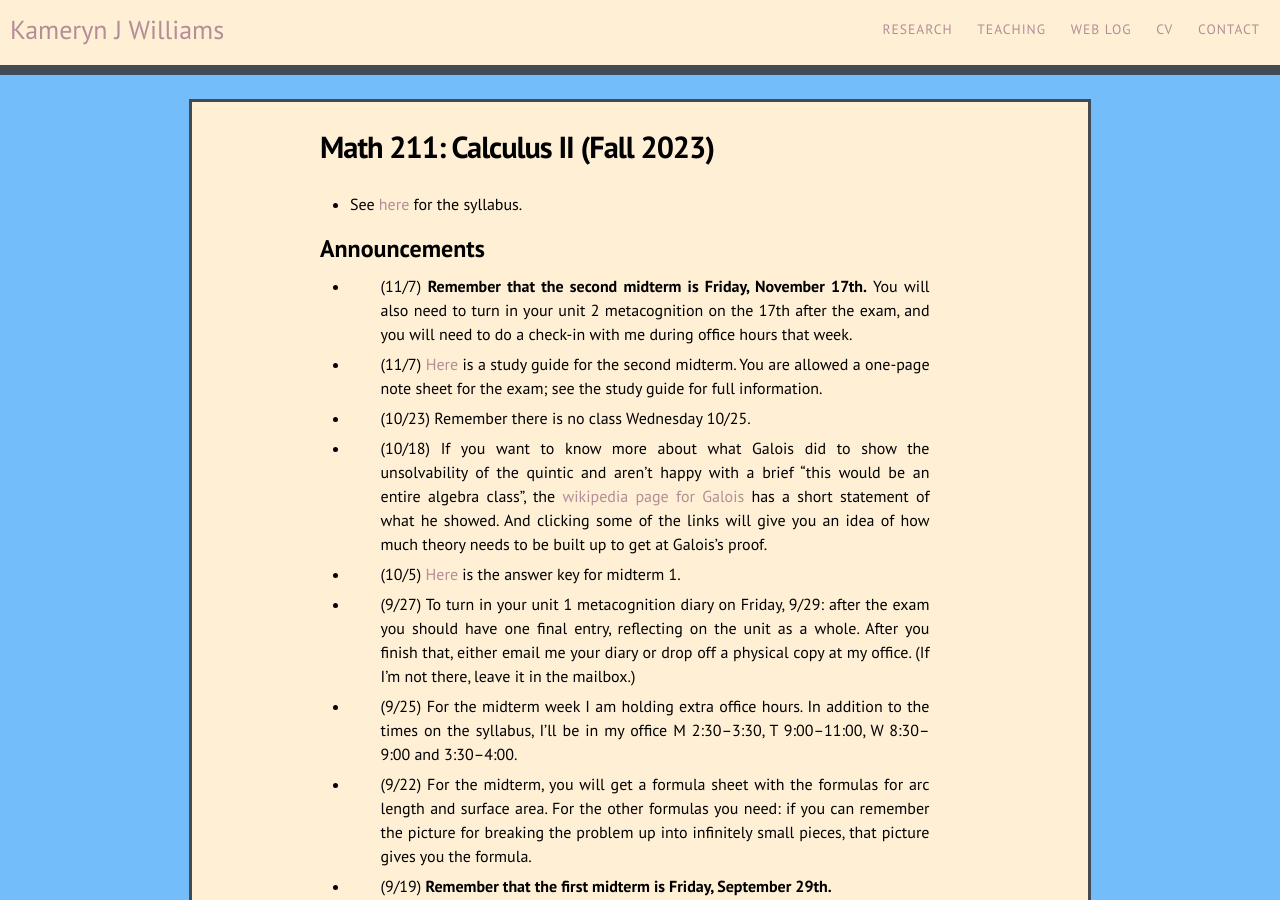
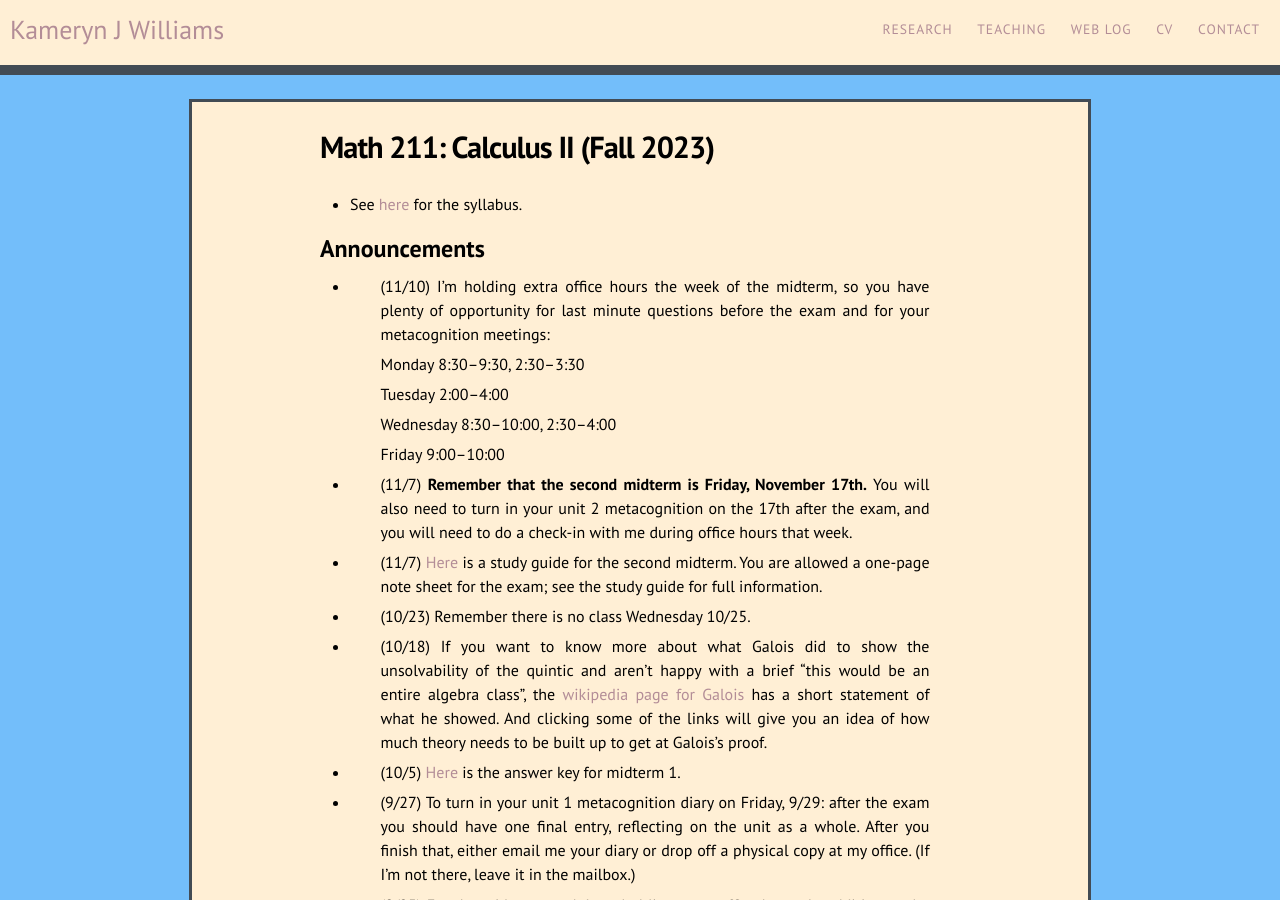
Before and after one commit to kamerynjw/kamerynjw.github.io, a Jekyll site: the page built from teaching/2023/math211.md, in a window 1280 px wide and 900 px high. Built offline with Jekyll 4.4.1, drawn with Linux system fonts in a browser that asks for light colours; nearby versions of some CDN libraries; formulas are drawn with MathJax 3.

Commit message:
ofifce hourse annemecont

```diff
--- a/teaching/2023/math211.md
+++ b/teaching/2023/math211.md
@@ -9,6 +9,18 @@ permalink: /teaching/2023/math211/
 
 Announcements
 -------------
+
+* (11/10) I'm holding extra office hours the week of the midterm, so you have plenty of opportunity for last minute questions before the exam and for your metacognition meetings:
+
+    Monday 8:30–9:30, 2:30–3:30
+
+    Tuesday 2:00–4:00
+
+    Wednesday 8:30–10:00, 2:30–4:00
+
+    Friday 9:00–10:00
+
+
 
 * (11/7) **Remember that the second midterm is Friday, November 17th.** You will also need to turn in your unit 2 metacognition on the 17th after the exam, and you will need to do a check-in with me during office hours that week.
 
```
Also changed, not shown: teaching/2023/math210.md (+10 -0 lines).
